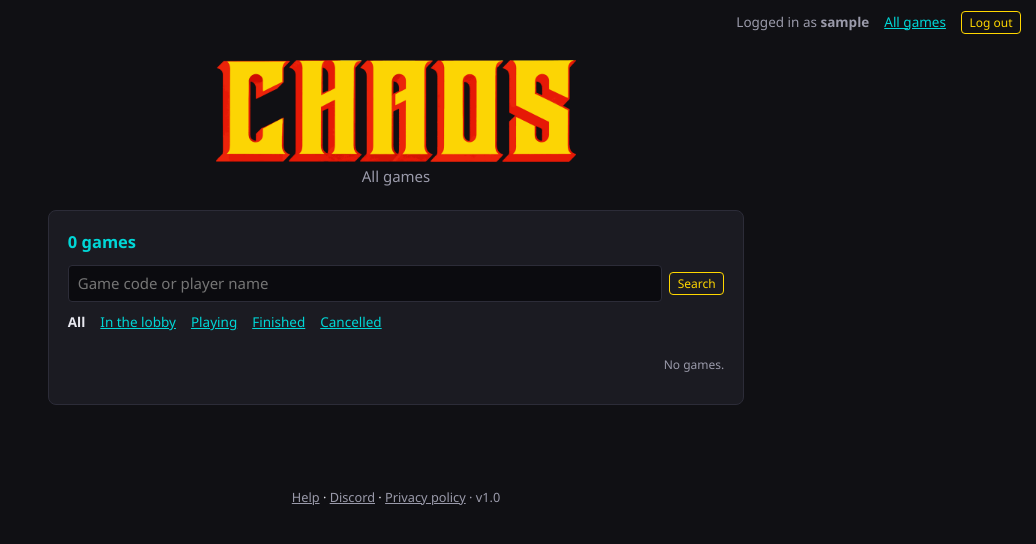
After one commit to 38Simulated/Chaos, a Django app: page /games/ in a window 1280 px wide. The commit adds this page. Shown: the top 544 px of the page, without its empty margins (244-1280 px from the left). Run offline with Django 5.2, Linux system fonts and the light colour scheme; the visitor is signed in with stand-in values (Sample User, id 1); data that the repository does not hold is empty.

Commit message:
Let admins see every game and watch any replay
Users in the Admins group (or with the game.view_all_games permission,
given in the Django admin; superusers always have it) get an All games
page listing every game, with filters, search and pages, and can watch
the replay of any finished game whatever its visibility.

Co-Authored-By: Claude Opus 5.5 <noreply@anthropic.com>

```diff
--- a/server/game/models.py
+++ b/server/game/models.py
@@ -63,6 +63,11 @@ class Game(models.Model):
     survivors = models.JSONField(default=list, blank=True)   # seats alive at game over
     # custom rules (game/rules.py), fixed when the game is created; {} is the original game
     rules = models.JSONField(default=dict, blank=True)
+
+    class Meta:
+        # given to site admins in the Django admin (the Admins group has it):
+        # they see every game on the All games page and can watch any replay
+        permissions = [('view_all_games', 'Can see and watch every game')]
 
     def __str__(self):
         return self.code
--- a/server/game/static/game/css/style.css
+++ b/server/game/static/game/css/style.css
@@ -227,3 +227,8 @@ button:disabled:hover { background: transparent; color: var(--accent); }
 .public .hint { margin: 0; }
 #copy-watch { align-self: flex-start; }
 .mygames.live h2 { color: var(--magenta); }
+
+/* all games (admins) */
+.allgames .search { display: flex; gap: .5rem; align-items: center; }
+.allgames .search input { flex: 1; min-width: 0; }
+.allgames .pages { justify-content: center; margin-top: .5rem; }
--- a/server/game/templates/game/_userbar.html
+++ b/server/game/templates/game/_userbar.html
@@ -1,6 +1,7 @@
 <nav class="userbar">
   {% if user.is_authenticated %}
   <span>Logged in as <strong>{{ user.username }}</strong></span>
+  {% if perms.game.view_all_games %}<a href="{% url 'all_games' %}">All games</a>{% endif %}
   <form method="post" action="{% url 'logout' %}">{% csrf_token %}<button type="submit" class="small">Log out</button></form>
   {% else %}
   <a href="{% url 'login' %}?next={{ request.get_full_path|urlencode }}">Log in</a>
--- /dev/null
+++ b/server/game/templates/game/all_games.html
@@ -0,0 +1,49 @@
+{% extends "game/base.html" %}
+{% load static %}
+{% block title %}All games - Chaos Online{% endblock %}
+{% block indexing %}<meta name="robots" content="noindex">{% endblock %}
+{% block body %}
+{% include "game/_userbar.html" %}
+<main class="lobby">
+  <h1 class="title"><a href="{% url 'index' %}"><img src="{% static 'game/img/logo.png' %}" alt="CHAOS" width="960" height="272"></a></h1>
+  <p class="subtitle">All games</p>
+  <section class="card mygames allgames" id="games">
+    <h2>{{ page.paginator.count }} game{{ page.paginator.count|pluralize }}</h2>
+    <form class="search" method="get">
+      <input type="hidden" name="show" value="{{ show }}">
+      <input name="q" value="{{ query }}" placeholder="Game code or player name" aria-label="Game code or player name">
+      <button type="submit" class="small">Search</button>
+      {% if query %}<a href="?show={{ show }}">Clear</a>{% endif %}
+    </form>
+    <nav class="filters">
+      {% for key, label in filters.items %}
+      {% if key == show %}<strong>{{ label }}</strong>{% else %}<a href="?show={{ key }}{% if query %}&amp;q={{ query|urlencode }}{% endif %}">{{ label }}</a>{% endif %}
+      {% endfor %}
+    </nav>
+    {% if rows %}
+    <ul>
+      {% for row in rows %}
+      <li>
+        <span class="code">{{ row.game.code }}</span>
+        <span>{% for p in row.players %}{{ p.name }}{% if p.registered %}<span class="reg" title="Registered player">&#10003;</span>{% endif %}{% if not forloop.last %}, {% endif %}{% empty %}No players{% endfor %}</span>
+        <span class="state">{{ row.state }}</span>
+        {% if row.game.rules %}<span class="hint" title="{{ row.game.rule_list|join:'. ' }}">Custom</span>{% endif %}
+        {% if row.game.public_watch %}<span class="hint">Public</span>{% endif %}
+        {% if row.game.status == 'finished' %}<a href="{% url 'replay' row.game.code %}">Watch replay</a>{% endif %}
+        <span class="hint">{{ row.last|timesince }} ago</span>
+      </li>
+      {% endfor %}
+    </ul>
+    {% else %}
+    <p class="hint">No games{% if query %} match &ldquo;{{ query }}&rdquo;{% endif %}.</p>
+    {% endif %}
+    {% if page.has_other_pages %}
+    <nav class="filters pages">
+      {% if page.has_previous %}<a href="?show={{ show }}&amp;q={{ query|urlencode }}&amp;page={{ page.previous_page_number }}">&larr; Newer</a>{% endif %}
+      <span class="hint">Page {{ page.number }} of {{ page.paginator.num_pages }}</span>
+      {% if page.has_next %}<a href="?show={{ show }}&amp;q={{ query|urlencode }}&amp;page={{ page.next_page_number }}">Older &rarr;</a>{% endif %}
+    </nav>
+    {% endif %}
+  </section>
+</main>
+{% endblock %}
--- a/server/game/urls.py
+++ b/server/game/urls.py
@@ -9,6 +9,7 @@ urlpatterns = [
     path('new/', views.create, name='create'),
     path('new/custom/', views.custom, name='custom'),
     path('join/', views.join, name='join'),
+    path('games/', views.all_games, name='all_games'),
     path('g/<str:code>/', views.game_page, name='game'),
     path('g/<str:code>/cancel/', views.cancel, name='cancel'),
     path('g/<str:code>/delete/', views.delete, name='delete'),
--- a/server/game/views.py
+++ b/server/game/views.py
@@ -6,8 +6,9 @@ from django import forms
 from django.contrib.auth import login
 from django.contrib.auth.forms import UserCreationForm
 from django.contrib.auth.models import User
+from django.core.paginator import Paginator
 from django.db import transaction
-from django.db.models import F
+from django.db.models import F, Q
 from django.utils import timezone
 from django.http import Http404, HttpResponse, JsonResponse
 from django.shortcuts import get_object_or_404, redirect, render
@@ -123,6 +124,36 @@ def _live_games():
              .prefetch_related('players__user').order_by('-last_move')[:30])
     return [{'game': g, 'state': g.state_for()[0],
              'players': [p for p in g.players.all() if p.seat >= 0]} for g in games]
+
+
+def _sees_all_games(request):
+    """Is this a site admin (permission game.view_all_games, given in the
+    Django admin)? Superusers always are."""
+    return request.user.has_perm('game.view_all_games')
+
+
+ALL_GAMES_FILTERS = {'all': 'All', 'lobby': 'In the lobby', 'playing': 'Playing',
+                     'finished': 'Finished', 'cancelled': 'Cancelled'}
+
+
+def all_games(request):
+    """Every game, whoever played it and however it was set up: for admins only."""
+    if not _sees_all_games(request):
+        raise Http404('No such page.')
+    show = request.GET.get('show')
+    show = show if show in ALL_GAMES_FILTERS else 'all'
+    query = (request.GET.get('q') or '').strip()
+    games = Game.objects.prefetch_related('players__user')
+    if show != 'all':
+        games = games.filter(status=show)
+    if query:
+        games = games.filter(Q(code__iexact=query) | Q(players__name__icontains=query)).distinct()
+    games = games.order_by(F('last_move').desc(nulls_last=True), '-created')
+    page = Paginator(games, 50).get_page(request.GET.get('page'))
+    rows = [{'game': g, 'state': g.state_for()[0], 'last': g.last_move or g.created,
+             'players': [p for p in g.players.all() if p.seat >= 0]} for g in page]
+    return render(request, 'game/all_games.html', {
+        'rows': rows, 'page': page, 'show': show, 'filters': ALL_GAMES_FILTERS, 'query': query})
 
 
 def index(request):
@@ -287,14 +318,16 @@ def signup(request):
 def _watchable(request, code=None, watch_id=None):
     """A finished game this browser may watch the replay of, or 404.
 
-    By code: the players, or anyone when the replay or the game is public.
+    By code: the players and admins, or anyone when the replay or the game
+    is public.
     By watch id: public games only (the watch link's replay).
     """
     if watch_id is not None:
         game = get_object_or_404(Game, watch_id=watch_id, public_watch=True)
     else:
         game = get_object_or_404(Game, code=code.upper())
-        if not (game.public_replay or game.public_watch) and not _find_player(request, game):
+        if (not (game.public_replay or game.public_watch) and not _sees_all_games(request)
+                and not _find_player(request, game)):
             raise Http404('Only the players can watch this replay.')
     if game.status != Game.FINISHED:
         raise Http404('The replay opens when the game is over.')
```
Also changed, not shown: server/game/tests.py (+40 -1 lines), server/game/migrations/0010_view_all_games.py (added).
